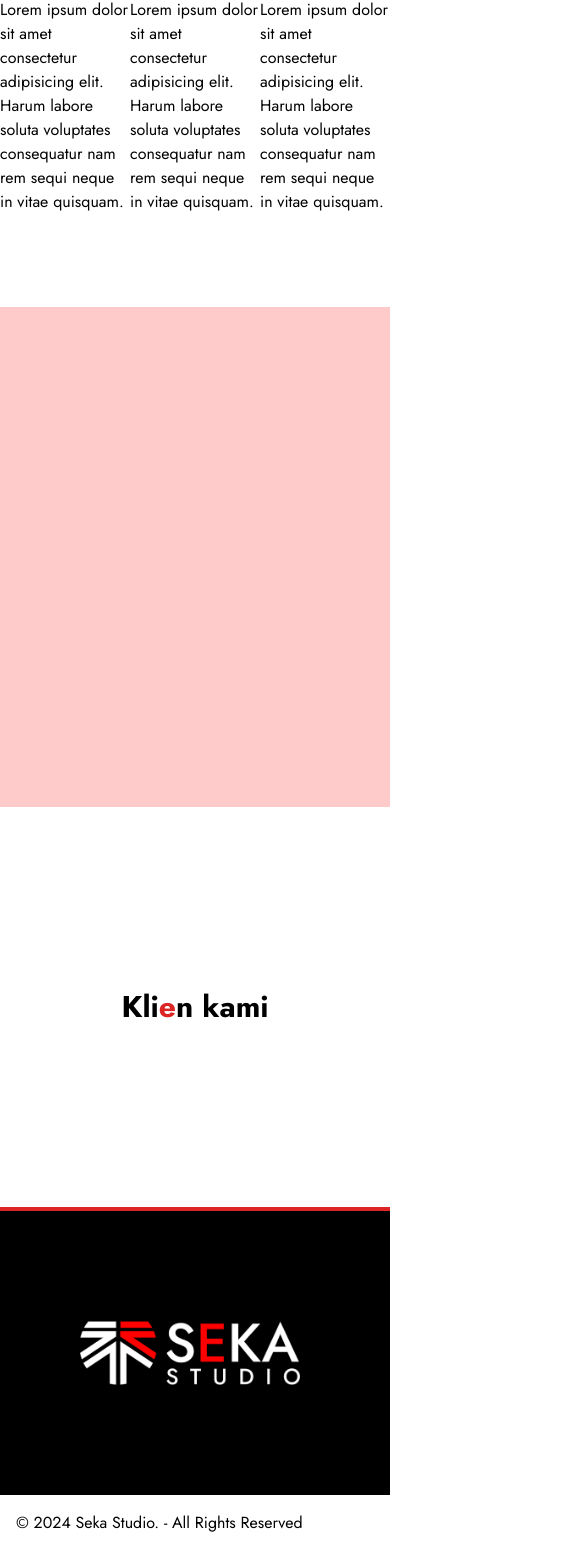
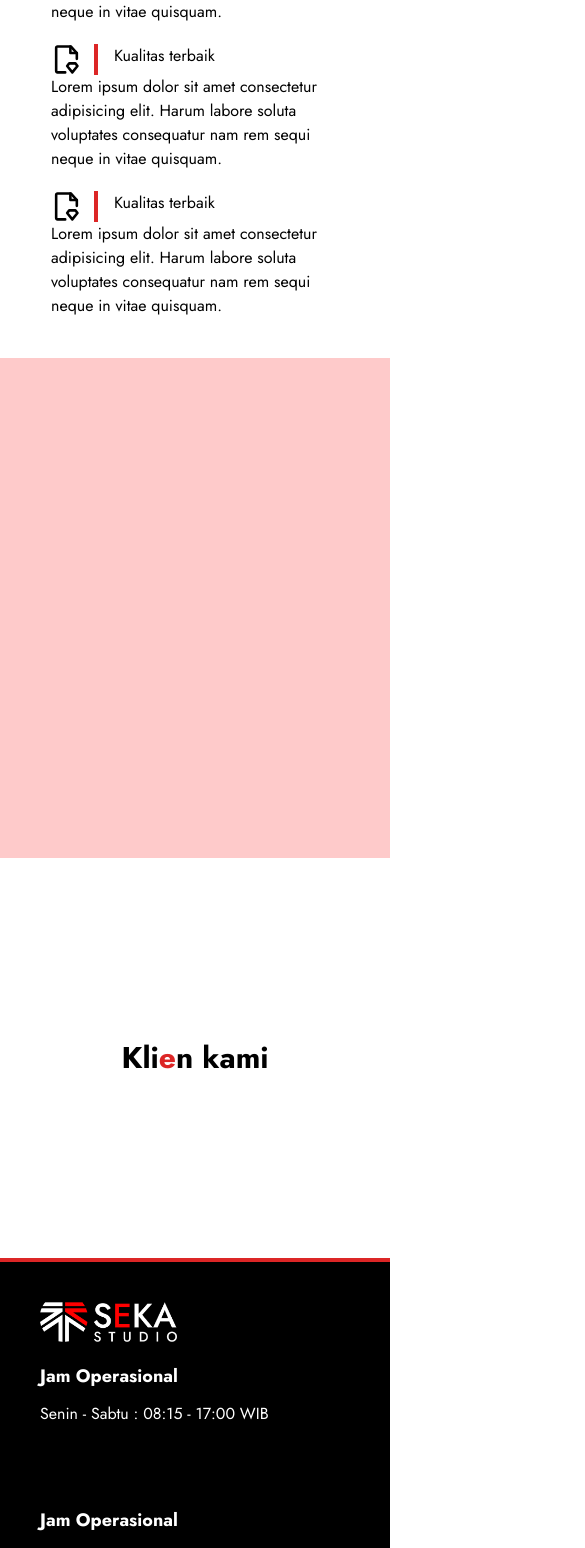
Before and after one commit to Ijon6k/Seka-studio-web, a React (Vite) app: page / in a window 390 px wide. Shown: the part 6831-8379 px from the top of the page, 585 px wide, since content can reach past the window. Built offline with nearby package versions, Linux system fonts and the light colour scheme.

Commit message:
responsive footer

```diff
--- a/src/components/layout/Footer.jsx
+++ b/src/components/layout/Footer.jsx
@@ -1,14 +1,14 @@
 const Footer = () => {
   return (
     <div className="h-fit">
-      <div className="bg-black text-white flex items-center border-t-4 border-red-600  h-72 px-20">
+      <div className="bg-black text-white flex gap-5 flex-col md:flex-row items-start md:items-center border-t-4 border-red-600  h-fit md:h-72 p-10 lg:px-20">
         <img
           src="/images/LogoSeka.png"
           alt="Logo Seka"
-          className="h-16 aspect-auto object-fit object-center object-cover"
+          className=" h-10 md:h-16  aspect-auto object-fit object-center object-cover"
         />
-        <div className="flex ml-32 gap-10 w-full justify-between ">
-          <div>
+        <div className="flex flex-col md:flex-row lg:ml-32 gap-10 w-full justify-between ">
+          <div className="mb-10 md:m-0">
             <h1 className="pb-3 text-lg font-bold">Jam Operasional</h1>
             <p>Senin - Sabtu : 08:15 - 17:00 WIB</p>
           </div>
--- a/src/pages/Home.jsx
+++ b/src/pages/Home.jsx
@@ -40,7 +40,7 @@ const Home = () => {
           </button>
         </div>
       </section>
-      <section className="flex items-center justify-between max-w-screen-xl w-full mx-auto h-[450px]">
+      <section className="flex flex-col md:flex-row py-10 md:py-28 gap-5 items-center justify-between max-w-screen-xl w-full mx-auto h-fit">
         <Benefit></Benefit>
         <Benefit></Benefit>
         <Benefit></Benefit>
```
